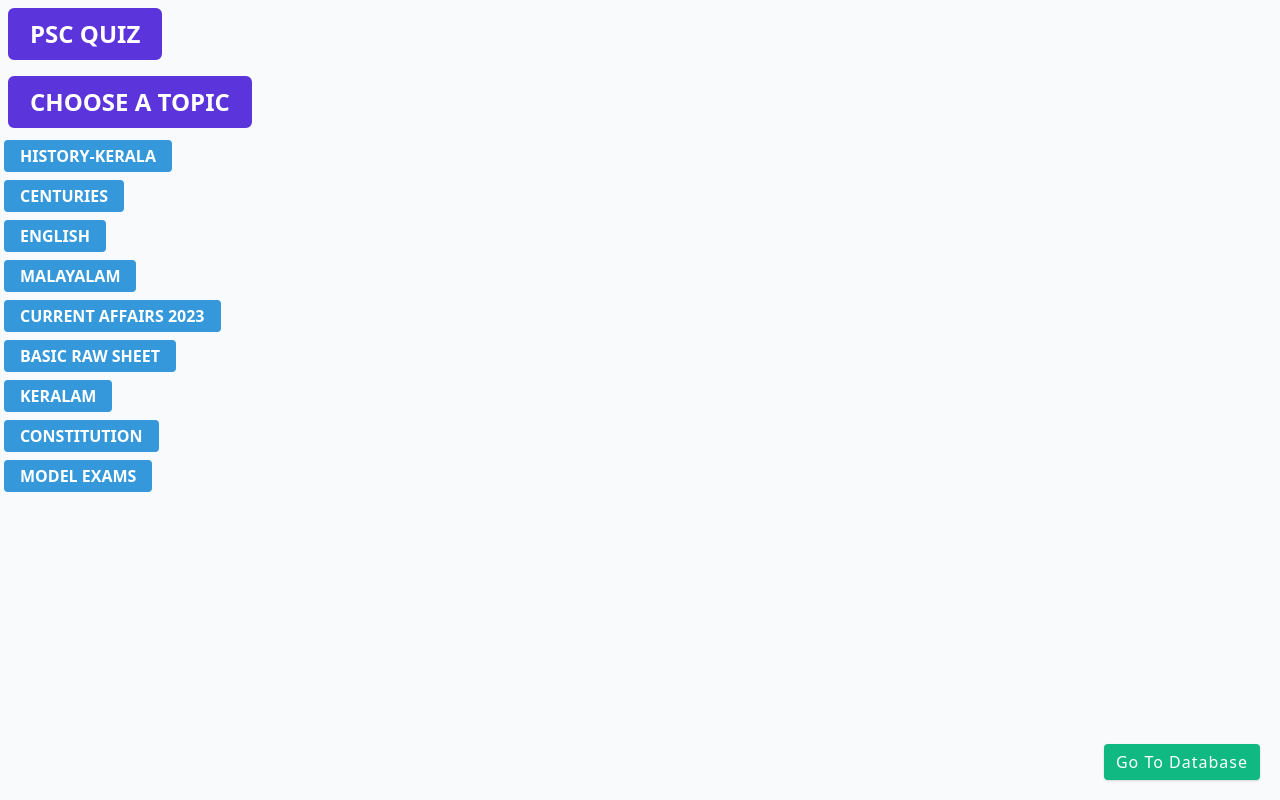
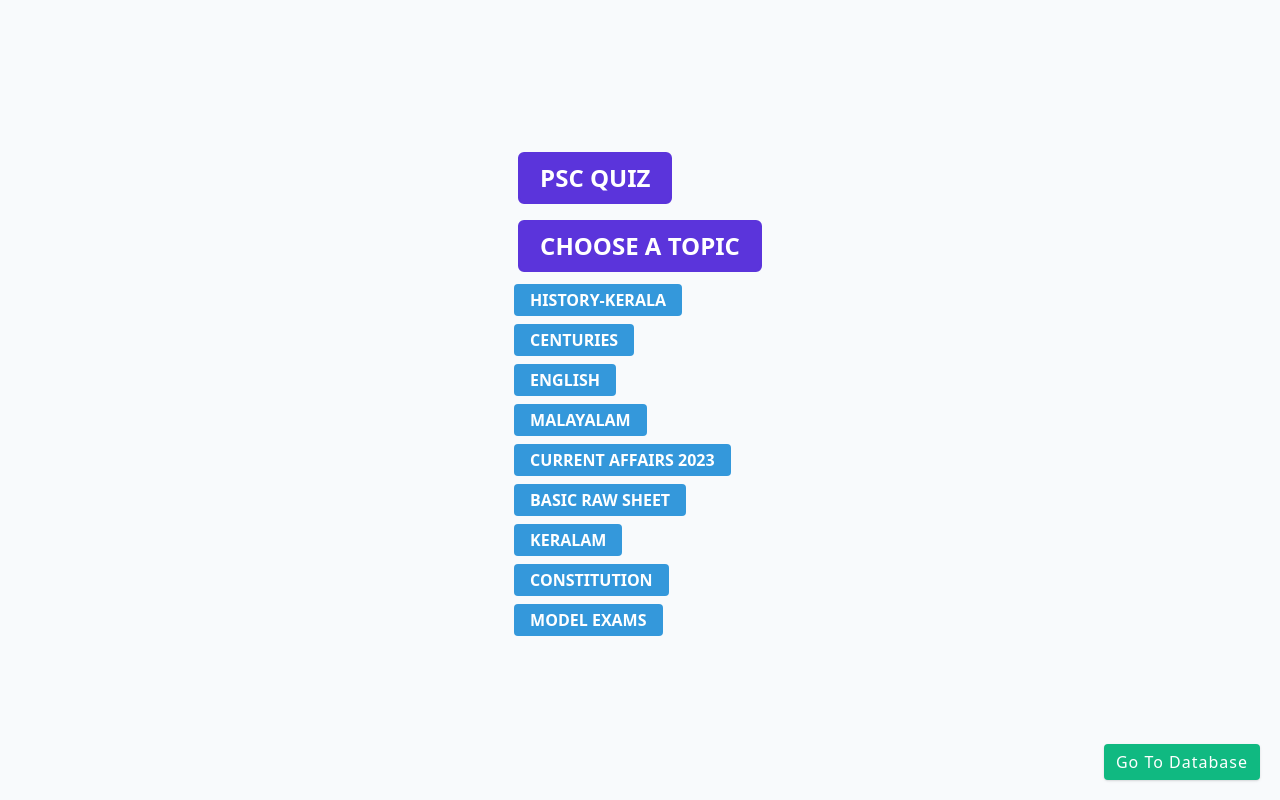
Before and after one commit to karunlal/quiztour, a React (Vite) app: page /topics/1/1 in a window 1280 px wide. Built offline with nearby package versions, Linux system fonts and the light colour scheme.

Commit message:
Update App.jsx

```diff
--- a/src/App.jsx
+++ b/src/App.jsx
@@ -3,19 +3,18 @@ import 'bootstrap/dist/css/bootstrap.min.css'
 import { HashRouter as Router, Route, Switch } from 'react-router-dom'
 import JsonViewer from './JsonViewer'
 import TopicList from './TopicList'
-import TopicsData from './Topics.json' // Importing the JSON file
+import TopicsData from './Topics.json' // Importing local JSON file
 import './Styles.css'
 
 const App = () => {
   const [topics, setTopics] = useState([])
 
   useEffect(() => {
-    // Using the locally imported JSON data
-    setTopics(TopicsData)
+    setTopics(TopicsData) // Load JSON data into state
   }, [])
 
   return (
-    <div>
+    <div className="container">
       <Router>
         <>
           <Switch>
```
